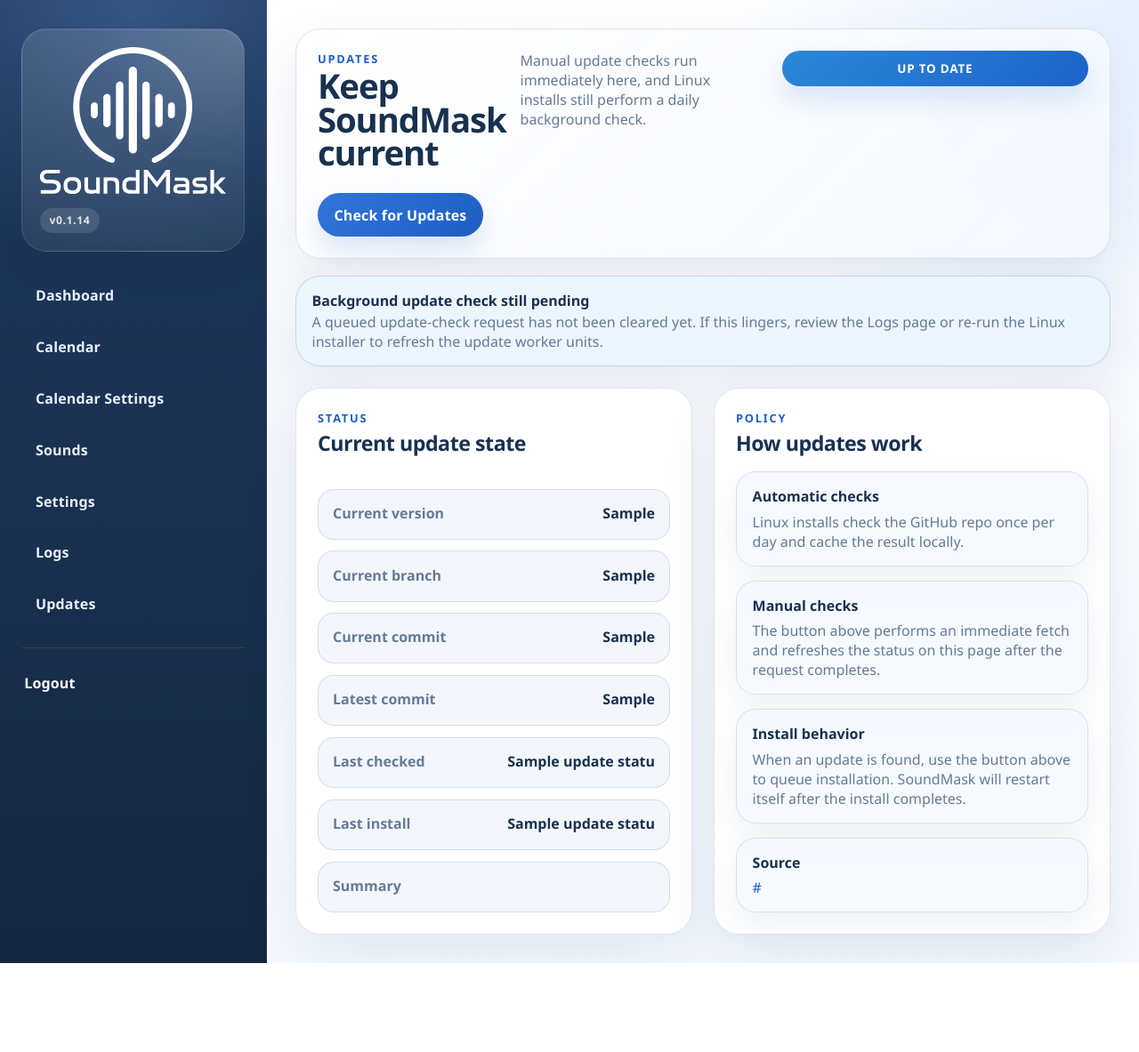
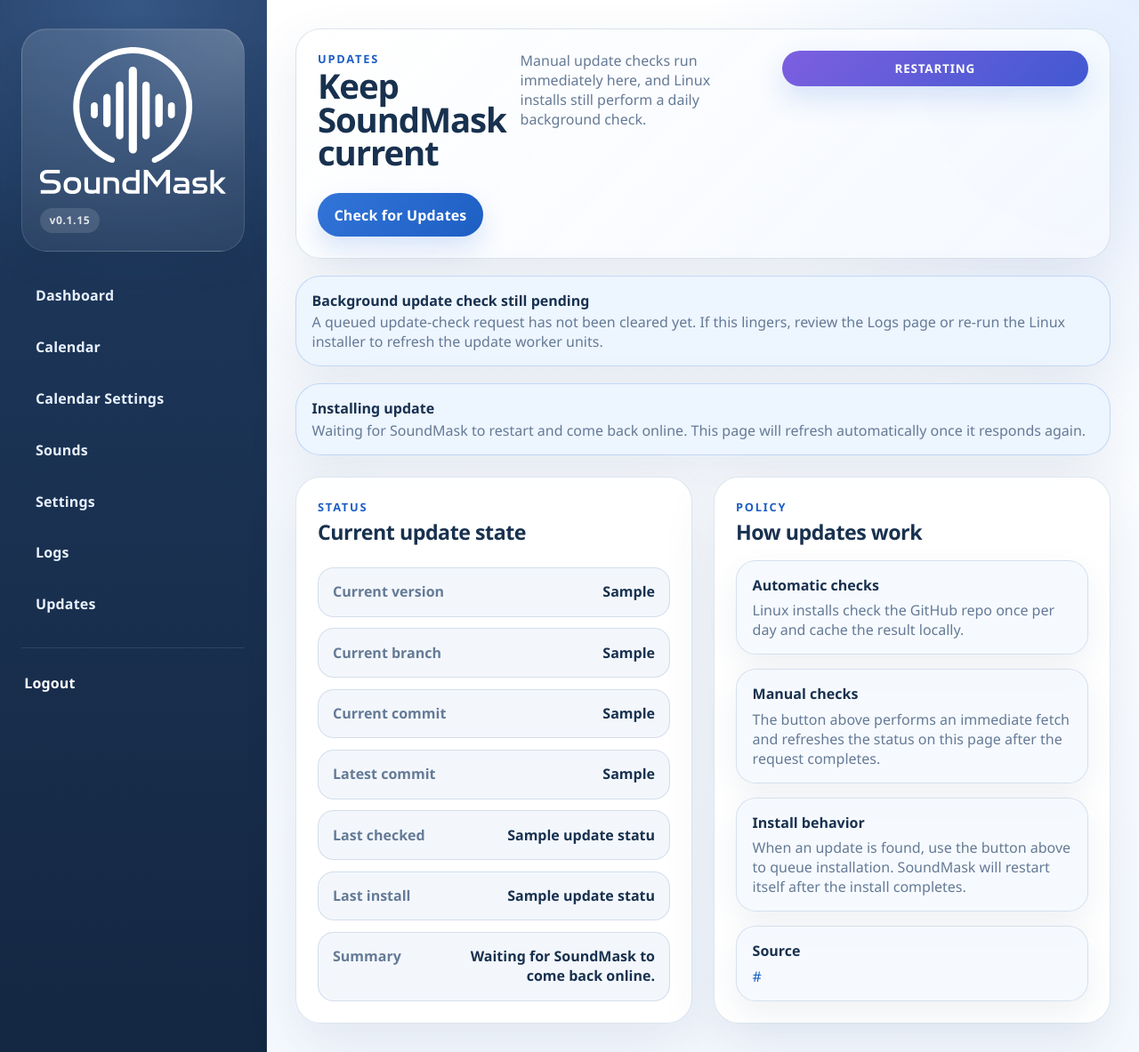
Before and after one commit to nickhighland/SoundMask, a FastAPI app: template app/templates/updates.html in a window 1280 px wide. Shown: the whole page at 89% size. Before the commit the page ends 1083 px from the top, so only its background shows below. Run offline with FastAPI, Linux system fonts and the light colour scheme; data comes from the database, SQL or seed files in the repository; the template is opened without the code that fills it: most values are stand-ins (such as "Sample title", 1, 10 or a date in 2020); data that the repository does not hold is empty; parts of the project's set-up code (start-up, migrations or seed data) failed here and were passed over.

Commit message:
Release 0.1.15

```diff
--- a/app/__init__.py
+++ b/app/__init__.py
@@ -1,3 +1,3 @@
 __all__ = ["__version__"]
 
-__version__ = "0.1.14"
+__version__ = "0.1.15"
--- a/app/static/app.js
+++ b/app/static/app.js
@@ -127,14 +127,67 @@ document.addEventListener("DOMContentLoaded", () => {
     const slider = card.querySelector("[data-layer-slider]");
     const output = card.querySelector("[data-layer-output]");
     const preview = card.querySelector("[data-layer-preview]");
+    const AudioContextCtor = window.AudioContext || window.webkitAudioContext;
     if (
       !(toggle instanceof HTMLInputElement)
       || !(slider instanceof HTMLInputElement)
-      || !(output instanceof HTMLOutputElement)
-      || !(preview instanceof HTMLAudioElement)
+      || !(output instanceof HTMLElement)
+      || !(preview instanceof HTMLMediaElement)
     ) {
       return;
     }
+
+    let previewAudioContext = null;
+    let previewGainNode = null;
+
+    const normalizedSliderValue = () => Math.max(
+      0,
+      Math.min(1, Number(slider.value || "0") / 100),
+    );
+
+    const ensurePreviewAudioGraph = async () => {
+      if (!AudioContextCtor) {
+        return false;
+      }
+      if (previewGainNode && previewAudioContext) {
+        if (previewAudioContext.state === "suspended") {
+          try {
+            await previewAudioContext.resume();
+          } catch (_error) {
+            return false;
+          }
+        }
+        return true;
+      }
+      try {
+        previewAudioContext = previewAudioContext || new AudioContextCtor();
+        const sourceNode = previewAudioContext.createMediaElementSource(preview);
+        previewGainNode = previewAudioContext.createGain();
+        sourceNode.connect(previewGainNode);
+        previewGainNode.connect(previewAudioContext.destination);
+        if (previewAudioContext.state === "suspended") {
+          await previewAudioContext.resume();
+        }
+        return true;
+      } catch (_error) {
+        previewAudioContext = null;
+        previewGainNode = null;
+        return false;
+      }
+    };
+
+    const syncPreviewVolume = () => {
+      const volume = normalizedSliderValue();
+      if (previewGainNode && previewAudioContext) {
+        preview.volume = 1;
+        previewGainNode.gain.setValueAtTime(
+          volume,
+          previewAudioContext.currentTime,
+        );
+        return;
+      }
+      preview.volume = volume;
+    };
 
     const syncLayerTrack = () => {
       const min = Number(slider.min || "0");
@@ -150,12 +203,23 @@ document.addEventListener("DOMContentLoaded", () => {
     const syncLayerCard = () => {
       output.textContent = `${slider.value}%`;
       syncLayerTrack();
-      preview.volume = Math.max(0, Math.min(1, Number(slider.value || "0") / 100));
+      syncPreviewVolume();
       card.classList.toggle("is-selected", toggle.checked);
     };
 
     toggle.addEventListener("change", syncLayerCard);
     slider.addEventListener("input", syncLayerCard);
+    slider.addEventListener("change", syncLayerCard);
+    preview.addEventListener("play", () => {
+      ensurePreviewAudioGraph()
+        .then(() => {
+          syncPreviewVolume();
+        })
+        .catch(() => {
+          syncPreviewVolume();
+        });
+    });
+    preview.addEventListener("loadedmetadata", syncLayerCard);
     syncLayerCard();
   });
 
@@ -274,4 +338,129 @@ document.addEventListener("DOMContentLoaded", () => {
 
     updateTimer();
   });
+
+  document.querySelectorAll("[data-update-monitor]").forEach((monitor) => {
+    const endpoint = monitor.dataset.statusEndpoint;
+    const monitorEnabled = monitor.dataset.monitorEnabled === "true";
+    if (!endpoint || !monitorEnabled) {
+      return;
+    }
+
+    const badge = monitor.querySelector("[data-update-badge]");
+    const summary = document.querySelector("[data-update-summary]");
+    const heading = document.querySelector("[data-update-monitor-heading]");
+    const message = document.querySelector("[data-update-monitor-message]");
+    const baselineVersion = monitor.dataset.currentVersion || "";
+    const baselineCommit = monitor.dataset.currentCommit || "";
+    const baselineLastInstall = monitor.dataset.lastInstallAt || "";
+    let pollTimer = null;
+
+    const setBadge = (state, text) => {
+      if (!(badge instanceof HTMLElement)) {
+        return;
+      }
+      badge.classList.remove("ok", "warning", "pending", "error");
+      badge.classList.add(state);
+      badge.textContent = text;
+    };
+
+    const renderUpdateState = (status) => {
+      if (summary instanceof HTMLElement) {
+        summary.textContent = status.status_message || "Checking update status...";
+      }
+      if (status.last_error) {
+        if (heading instanceof HTMLElement) {
+          heading.textContent = "Update issue";
+        }
+        if (message instanceof HTMLElement) {
+          message.textContent = status.last_error;
+        }
+        setBadge("error", "Attention needed");
+        return;
+      }
+      if (status.install_in_progress) {
+        if (heading instanceof HTMLElement) {
+          heading.textContent = "Installing update";
+        }
+        if (message instanceof HTMLElement) {
+          message.textContent = "SoundMask is installing the update now. This page will refresh automatically after the service comes back online.";
+        }
+        setBadge("pending", "Installing update");
+        return;
+      }
+      if (status.install_requested) {
+        if (heading instanceof HTMLElement) {
+          heading.textContent = "Update install requested";
+        }
+        if (message instanceof HTMLElement) {
+          message.textContent = "SoundMask will install the update and restart itself shortly. This page will refresh automatically when the new version is live.";
+        }
+        setBadge("pending", "Install queued");
+        return;
+      }
+      if (status.update_available) {
+        setBadge("warning", "Update available");
+        return;
+      }
+      setBadge("ok", "Up to date");
+    };
+
+    const installCompleted = (status) => {
+      if (status.install_requested || status.install_in_progress || status.last_error) {
+        return false;
+      }
+      return Boolean(
+        (status.last_install_at && status.last_install_at !== baselineLastInstall)
+        || (baselineCommit && status.current_commit && status.current_commit !== baselineCommit)
+        || (baselineVersion && status.current_version && status.current_version !== baselineVersion)
+        || status.status_message === "Update installed successfully.",
+      );
+    };
+
+    const schedulePoll = (delayMs) => {
+      if (pollTimer) {
+        window.clearTimeout(pollTimer);
+      }
+      pollTimer = window.setTimeout(() => {
+        pollUpdateStatus().catch(() => {});
+      }, delayMs);
+    };
+
+    const pollUpdateStatus = async () => {
+      try {
+        const response = await fetch(endpoint, {
+          headers: {
+            Accept: "application/json",
+          },
+        });
+        if (!response.ok) {
+          throw new Error(`Update status refresh failed (${response.status})`);
+        }
+        const status = await response.json();
+        renderUpdateState(status);
+        if (installCompleted(status)) {
+          if (message instanceof HTMLElement) {
+            message.textContent = "Update installed successfully. Refreshing this page now.";
+          }
+          window.location.reload();
+          return;
+        }
+        schedulePoll(3000);
+      } catch (_error) {
+        if (heading instanceof HTMLElement) {
+          heading.textContent = "Installing update";
+        }
+        if (message instanceof HTMLElement) {
+          message.textContent = "Waiting for SoundMask to restart and come back online. This page will refresh automatically once it responds again.";
+        }
+        if (summary instanceof HTMLElement) {
+          summary.textContent = "Waiting for SoundMask to come back online.";
+        }
+        setBadge("pending", "Restarting");
+        schedulePoll(2000);
+      }
+    };
+
+    schedulePoll(1500);
+  });
 });
--- a/app/templates/updates.html
+++ b/app/templates/updates.html
@@ -1,7 +1,15 @@
 {% extends 'base.html' %}
 {% block title %}Updates | SoundMask{% endblock %}
 {% block content %}
-<section class="panel update-hero">
+<section
+  class="panel update-hero"
+  data-update-monitor
+  data-status-endpoint="/updates/status"
+  data-monitor-enabled="{% if update_status.install_requested or update_status.install_in_progress %}true{% else %}false{% endif %}"
+  data-current-version="{{ update_status.current_version }}"
+  data-current-commit="{{ update_status.current_commit or '' }}"
+  data-last-install-at="{{ update_status.last_install_at or '' }}"
+>
   <div class="update-hero-copy stack">
     <div class="section-heading">
       <div>
@@ -22,9 +30,11 @@
     </div>
   </div>
   <aside class="update-hero-meta">
-    <span class="update-state-badge{% if update_status.last_error %} error{% elif update_status.install_requested %} pending{% elif update_status.update_available %} warning{% else %} ok{% endif %}">
+    <span class="update-state-badge{% if update_status.last_error %} error{% elif update_status.install_requested or update_status.install_in_progress %} pending{% elif update_status.update_available %} warning{% else %} ok{% endif %}" data-update-badge>
       {% if update_status.last_error %}
       Attention needed
+      {% elif update_status.install_in_progress %}
+      Installing update
       {% elif update_status.install_requested %}
       Install queued
       {% elif update_status.update_available %}
@@ -43,10 +53,16 @@
 </section>
 {% endif %}
 
-{% if update_status.install_requested %}
+{% if update_status.install_requested or update_status.install_in_progress %}
 <section class="banner warning-banner">
-  <strong>Update install requested</strong>
-  <p class="muted">SoundMask will install the update and restart itself shortly.</p>
+  <strong data-update-monitor-heading>{% if update_status.install_in_progress %}Installing update{% else %}Update install requested{% endif %}</strong>
+  <p class="muted" data-update-monitor-message>
+    {% if update_status.install_in_progress %}
+    SoundMask is installing the update now. This page will refresh automatically after the service comes back online.
+    {% else %}
+    SoundMask will install the update and restart itself shortly. This page will refresh automatically when the new version is live.
+    {% endif %}
+  </p>
 </section>
 {% endif %}
 
@@ -92,7 +108,7 @@
       </div>
       <div class="status-row">
         <span>Summary</span>
-        <strong>{{ update_status.status_message }}</strong>
+        <strong data-update-summary>{{ update_status.status_message }}</strong>
       </div>
     </div>
   </article>
```
Also changed, not shown: app/routes/updates.py (+15 -5 lines), app/update_manager.py (+31 -0 lines), CHANGELOG.md.
